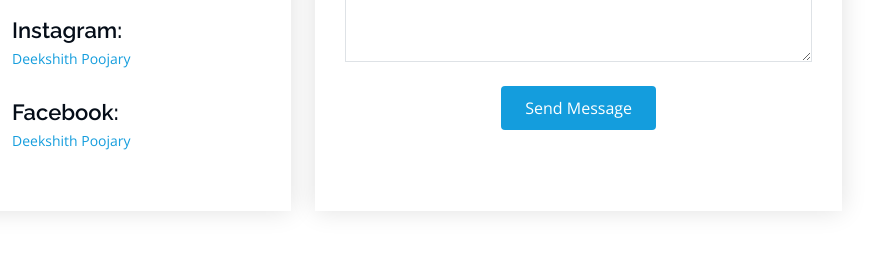
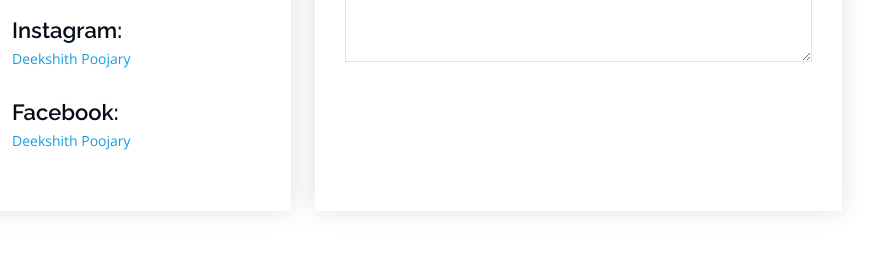
Before and after one commit to DeekshithPoojary/Portfolio, a plain HTML site: page index.html in a window 1280 px wide. Shown: the part 4449-4702 px from the top of the page, 408-1280 px from the left. Drawn offline with nearby package versions, Linux system fonts and the light colour scheme.

Commit message:
Update index.html

```diff
--- a/index.html
+++ b/index.html
@@ -678,7 +678,7 @@
       <div class="sent-message" style="display: none;">Your message has been sent. Thank you!</div>
     </div>
     <div class="text-center">
-      <button type="submit">Send Message</button>
+      <div class="sent-message" style="display: none;">Your message has been sent. Thank you!</div>
     </div>
   </form>
 </div>
```
